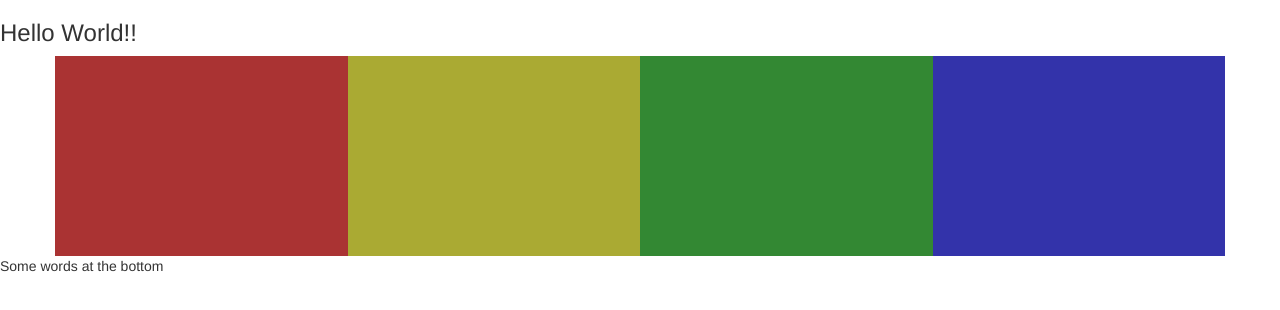
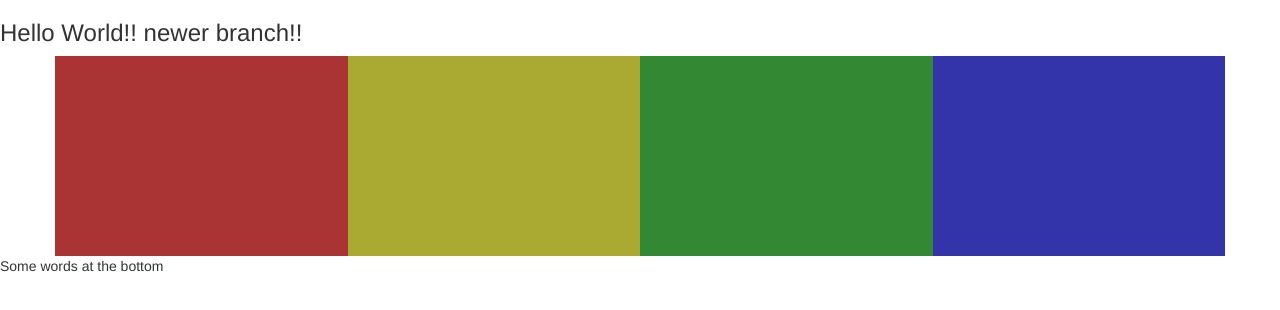
Before and after one commit to AndroidDoctorr/Bootstrap-example, a plain HTML site: page index.html in a window 1280 px wide. Drawn offline with nearby package versions, Linux system fonts and the light colour scheme.

Commit message:
added some stuff

```diff
--- a/index.html
+++ b/index.html
@@ -25,6 +25,7 @@
     <div>
         <h3>
             Hello World!!
+            newer branch!!
         </h3>
     </div>
     <div class="container">
```
